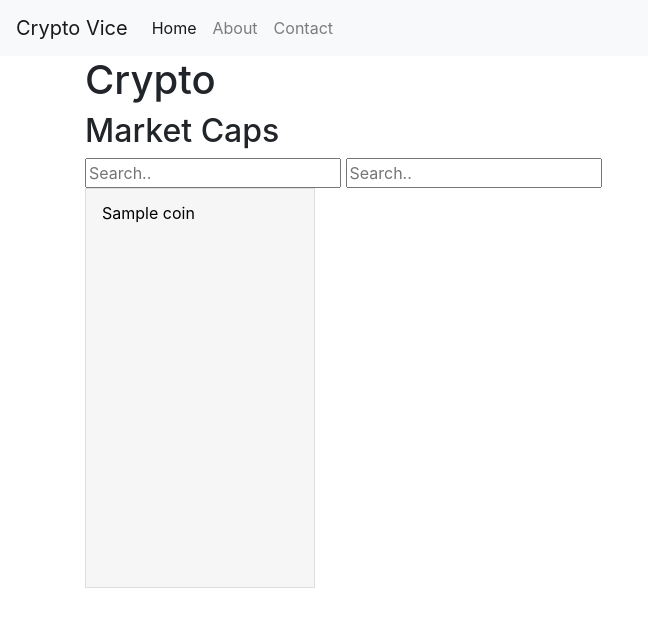
After one commit to IsaiahJarvis/CryptoVice, a Django app: template CryptoProject/CryptoApp/templates/marketcaptool.html in a window 1280 px wide, after a click that opens the changed part. The commit adds this page. Shown: the top 627 px of the page, without its empty margins (0-648 px from the left). Run offline with Django 5.2, Linux system fonts and the light colour scheme; the template is opened without the code that fills it: values that come from a table or form of the project are taken from there, others are empty; tables that the repository leaves empty hold one stand-in row (values such as "Sample post"); some libraries are stand-ins or nearby versions.

Commit message:
Two Drop menus with crypto names

```diff
--- a/CryptoProject/CryptoApp/templates/base.html
+++ b/CryptoProject/CryptoApp/templates/base.html
@@ -1,18 +1,20 @@
 <!DOCTYPE html>
 <html lang="en">
+{% load static %}
   <head>
     <meta charset="UTF-8" />
     <meta name="viewport" content="width=device-width, initial-scale=1.0" />
     <title>
       {% block title %}
-        Django App
+        CryptoVice
       {% endblock %}
     </title>
     <link rel="stylesheet" href="https://stackpath.bootstrapcdn.com/bootstrap/4.3.1/css/bootstrap.min.css"  rel="stylesheet" />
+    <link rel="stylesheet" href="{% static 'css/base.css' %}">
   </head>
   <body>
     <nav class="navbar navbar-expand-lg navbar-light bg-light">
-      <a class="navbar-brand" href="#">My Django App</a>
+      <a class="navbar-brand" href="#">Crypto Vice</a>
       <button class="navbar-toggler" type="button" data-toggle="collapse" data-target="#navbarNav" aria-controls="navbarNav" aria-expanded="false" aria-label="Toggle navigation"><span class="navbar-toggler-icon"></span></button>
       <div class="collapse navbar-collapse" id="navbarNav">
         <ul class="navbar-nav">
@@ -31,5 +33,6 @@
     <div class="container">{% block content %} {% endblock %}</div>
     <script src="https://code.jquery.com/jquery-3.3.1.slim.min.js"></script>
     <script src="https://stackpath.bootstrapcdn.com/bootstrap/4.3.1/js/bootstrap.bundle.min.js" ></script>
+    <script src="{% static 'js/base.js' %}"></script>
   </body>
 </html>
--- a/CryptoProject/CryptoApp/templates/home.html
+++ /dev/null
@@ -1,4 +0,0 @@
-{% extends "base.html" %} {% block title %} Home Page {% endblock %}
-{% block content %}
-<p> You are Home <p>
-{% endblock %}
--- /dev/null
+++ b/CryptoProject/CryptoApp/templates/marketcaptool.html
@@ -0,0 +1,24 @@
+{% extends "base.html" %} {% block content %}
+<div>
+  <h1>Crypto</h1>
+    <h2>Market Caps</h2>
+    <div class="dropdown" id="dropdown1">
+      <input onclick="dropsearch('myDropdown1')" type="text" placeholder="Search.." id="searchInput1" onkeyup="filterFunction('searchInput1', 'myDropdown1')">
+      <div id="myDropdown1" class="dropdown-content">
+        {% for coin in coins %}
+        <a href="#">{{ coin.name }}</a>
+        {% endfor %}
+      </div>
+    </div>
+
+    <div class="dropdown" id="dropdown2">
+      <input onclick="dropsearch('myDropdown2')" type="text" placeholder="Search.." id="searchInput2" onkeyup="filterFunction('searchInput2', 'myDropdown2')">
+      <div id="myDropdown2" class="dropdown-content">
+        {% for coin in coins %}
+        <a href="#">{{ coin.name }}</a>
+        {% endfor %}
+      </div>
+    </div>
+
+</div>
+{% endblock %}
--- a/CryptoProject/CryptoApp/urls.py
+++ b/CryptoProject/CryptoApp/urls.py
@@ -2,5 +2,5 @@ from django.urls import path
 from . import views
 
 urlpatterns = [
-    path("", views.home, name="home")
+    path("", views.marketcaptool, name="marketcaptool")
 ]
--- a/CryptoProject/CryptoApp/views.py
+++ b/CryptoProject/CryptoApp/views.py
@@ -1,5 +1,7 @@
 from django.shortcuts import render, HttpResponse
+from .models import Coin
 
 # Create your views here.
-def home(request):
-    return render(request, "home.html")
+def marketcaptool(request):
+    items = Coin.objects.all().order_by('-market_cap')
+    return render(request, "marketcaptool.html", {"coins": items})
--- /dev/null
+++ b/CryptoProject/static/css/base.css
@@ -0,0 +1,51 @@
+.dropbtn {
+  background-color: #04AA6D;
+  color: white;
+  padding: 16px;
+  font-size: 16px;
+  border: none;
+  cursor: pointer;
+}
+
+.dropbtn:hover, .dropbtn:focus {
+  background-color: #3e8e41;
+}
+
+#myInput {
+  box-sizing: border-box;
+  background-position: 14px 12px;
+  background-repeat: no-repeat;
+  font-size: 16px;
+  padding: 14px 20px 12px 45px;
+  border: none;
+  border-bottom: 1px solid #ddd;
+}
+
+#myInput:focus {outline: 3px solid #ddd;}
+
+.dropdown {
+  position: relative;
+  display: inline-block;
+}
+
+.dropdown-content {
+  display: none;
+  position: absolute;
+  background-color: #f6f6f6;
+  min-width: 230px;
+  overflow: auto;
+  height: 400px;
+  border: 1px solid #ddd;
+  z-index: 1;
+}
+
+.dropdown-content a {
+  color: black;
+  padding: 12px 16px;
+  text-decoration: none;
+  display: block;
+}
+
+.dropdown a:hover {background-color: #ddd;}
+
+.show {display: block;}
--- /dev/null
+++ b/CryptoProject/static/js/base.js
@@ -0,0 +1,30 @@
+
+function dropsearch(input) {
+  if (input == 'myDropdown1') {
+    document.getElementById(input).classList.toggle("show");
+    if (document.getElementById('myDropdown2').classList.contains("show") === true) {
+      document.getElementById('myDropdown2').classList.toggle("show");
+    }
+  } else {
+    document.getElementById(input).classList.toggle("show");
+    if (document.getElementById('myDropdown1').classList.contains("show") === true) {
+      document.getElementById('myDropdown1').classList.toggle("show");
+    }
+  }
+}
+
+function filterFunction(search, drop) {
+  var input, filter, ul, li, a, i;
+  input = document.getElementById(search);
+  filter = input.value.toUpperCase();
+  div = document.getElementById(drop);
+  a = div.getElementsByTagName("a");
+  for (i = 0; i < a.length; i++) {
+    txtValue = a[i].textContent || a[i].innerText;
+    if (txtValue.toUpperCase().indexOf(filter) > -1) {
+      a[i].style.display = "";
+    } else {
+      a[i].style.display = "none";
+    }
+  }
+}
--- /dev/null
+++ b/CryptoProject/static/js/test.js
@@ -0,0 +1 @@
+console.log("please")
```
